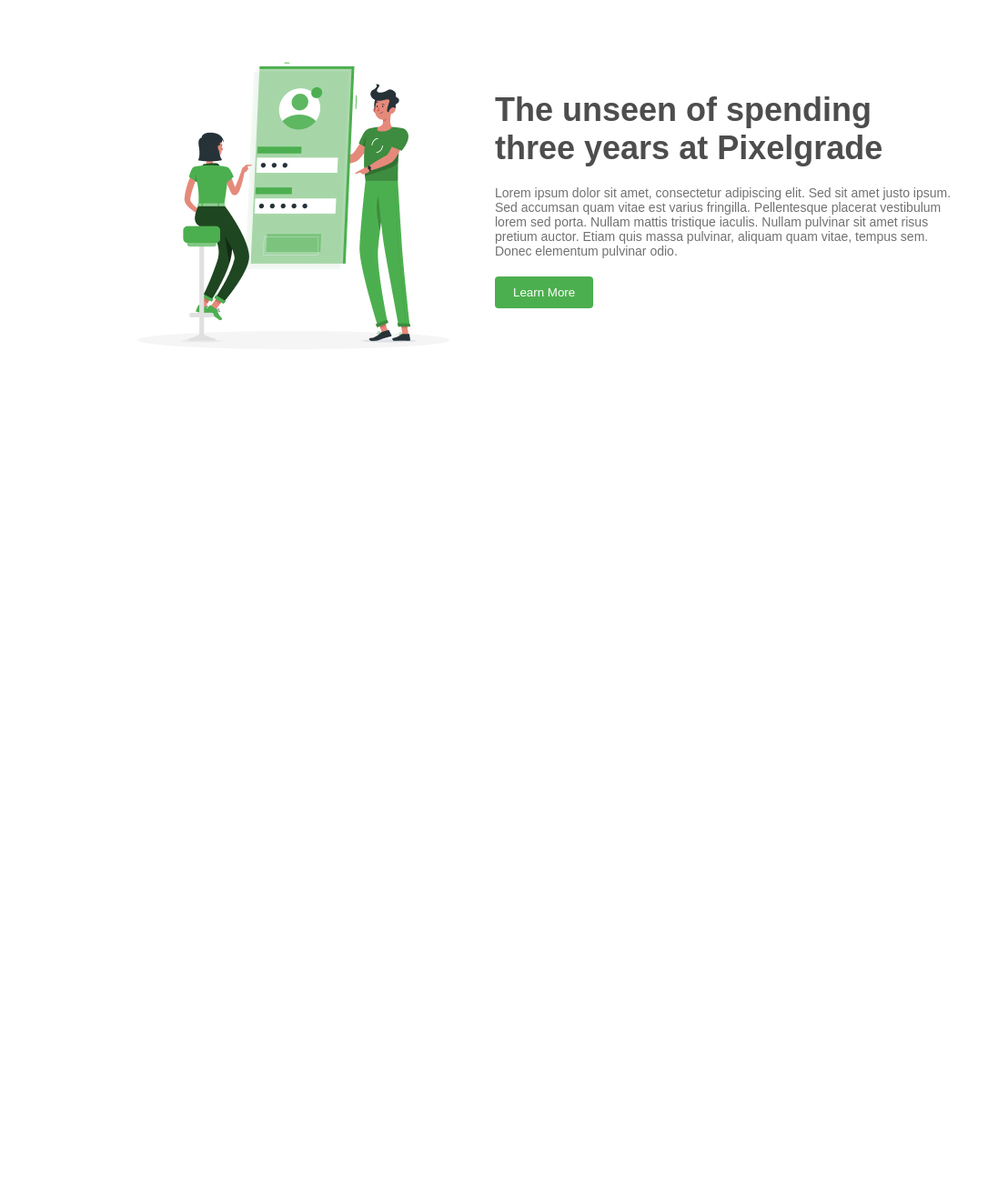
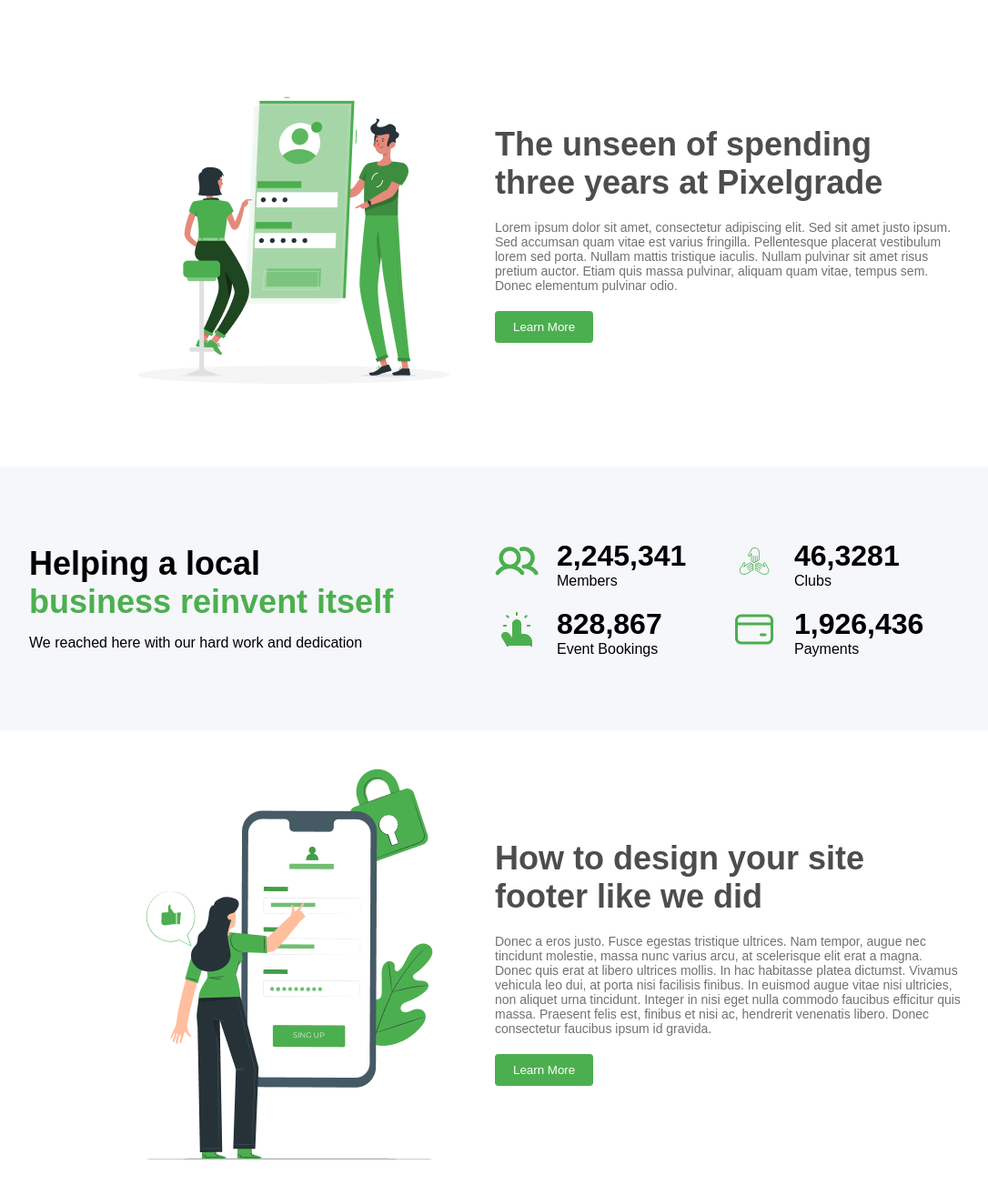
Before and after one commit to SAZZADHOSSAIN111/Nexcent, a plain HTML site: page index.html in a window 1280 px wide. Shown: the part 1379-2693 px from the top of the page at 91% size, without its empty margins (96-1182 px from the left). Before the commit the page ends 1815 px from the top, so only its background shows below. Drawn offline with Linux system fonts and the light colour scheme.

Commit message:
2section added

```diff
--- a/index.html
+++ b/index.html
@@ -99,8 +99,55 @@
             <p>Lorem ipsum dolor sit amet, consectetur adipiscing elit. Sed sit amet justo ipsum. Sed accumsan quam vitae est varius fringilla. Pellentesque placerat vestibulum lorem sed  porta. Nullam mattis tristique iaculis. Nullam pulvinar sit amet risus pretium auctor. Etiam quis massa pulvinar, aliquam quam vitae, tempus sem. Donec elementum pulvinar odio.</p>
             <button>Learn More</button>
         </div>
+    </div>
+
+
+    <div class="helps">
+        <div class="helps-left">
+            <h1>Helping a local  <br><span>business reinvent itself</span> </h1>
+            <p>We reached here with our hard work and dedication</p>
+        </div>
+        <div class="helps-right">
+             <div class="helps-quantity">
+                <img src="/images/Icon (5).png" alt="">
+                <div  class="quantity">
+                    <h1>2,245,341</h1>
+                    <p>Members</p>
+                </div>
+             </div>
+             <div class="helps-quantity">
+                <img src="/images/Icon (6).png" alt="">
+                <div  class="quantity">
+                    <h1>46,3281</h1>
+                    <p>Clubs</p>
+                </div>
+             </div>
+             <div class="helps-quantity">
+                <img src="/images/Icon (7).png" alt="">
+                <div  class="quantity">
+                    <h1>828,867</h1>
+                    <p>Event Bookings</p>
+                </div>
+             </div>
+             <div class="helps-quantity">
+                <img src="/images/Icon (8).png" alt="">
+                <div  class="quantity">
+                    <h1>1,926,436</h1>
+                    <p>Payments</p>
+                </div>
+             </div>
+        </div>
 
     </div>
-
+    <div class="unseen">
+        <div class="unseen-left">
+            <img src="/images/pana.png" alt="">
+        </div>
+        <div class="unseen-right">
+            <h1>How to design your site footer like we did</h1>
+            <p>Donec a eros justo. Fusce egestas tristique ultrices. Nam tempor, augue nec tincidunt molestie, massa nunc varius arcu, at scelerisque elit erat a magna. Donec quis erat at libero ultrices mollis. In hac habitasse platea dictumst. Vivamus vehicula leo dui, at porta nisi facilisis finibus. In euismod augue vitae nisi ultricies, non aliquet urna tincidunt. Integer in nisi eget nulla commodo faucibus efficitur quis massa. Praesent felis est, finibus et nisi ac, hendrerit venenatis libero. Donec consectetur faucibus ipsum id gravida.</p>
+            <button>Learn More</button>
+        </div>
+    </div>
 </body>
 </html>
--- a/nexcent.css
+++ b/nexcent.css
@@ -224,7 +224,7 @@ body{
    justify-content: center;
    align-items: center;
    width: auto;
-   padding:0 10% ;
+   padding:3% 10% ;
  }
 
  .unseen-left{
@@ -257,6 +257,48 @@ body{
    border-radius: 4px;
  }
 
+ .helps{
+   width: auto;
+   display: flex;
+   justify-content: center;
+   padding: 0 10% ;
+   align-items: center;
+   height: 290px;
+   background-color: #F5F7FA;
+ }
+
+ .helps-left{
+   width: 50%;
+
+}
+.helps-left h1{
+   font-size: 36px;
+}
+.helps-left h1 span{
+   color: #4CAF4F;
+}
+
+.helps-left p{
+   margin-top: 15px;
+}
+ .helps-right{
+   width:  50%;
+   display: grid;
+   grid-template-columns: auto auto;
+   row-gap: 20px;
+   column-gap: 10px;
+ }
+
+ .helps-quantity{
+    display: flex;
+    width: fit-content;
+    column-gap: 20px
+ }
+
+ .helps-quantity img{
+   width: 48px;
+   height: 48px;
+ }
  @media screen and (max-width:1350px) {
 
     .hero{
```
Also changed, not shown: images/Icon (5).png (added), images/Icon (6).png (added), images/Icon (7).png (added), images/Icon (8).png (added), images/Vector (13).png (added), images/pana.png (added).
